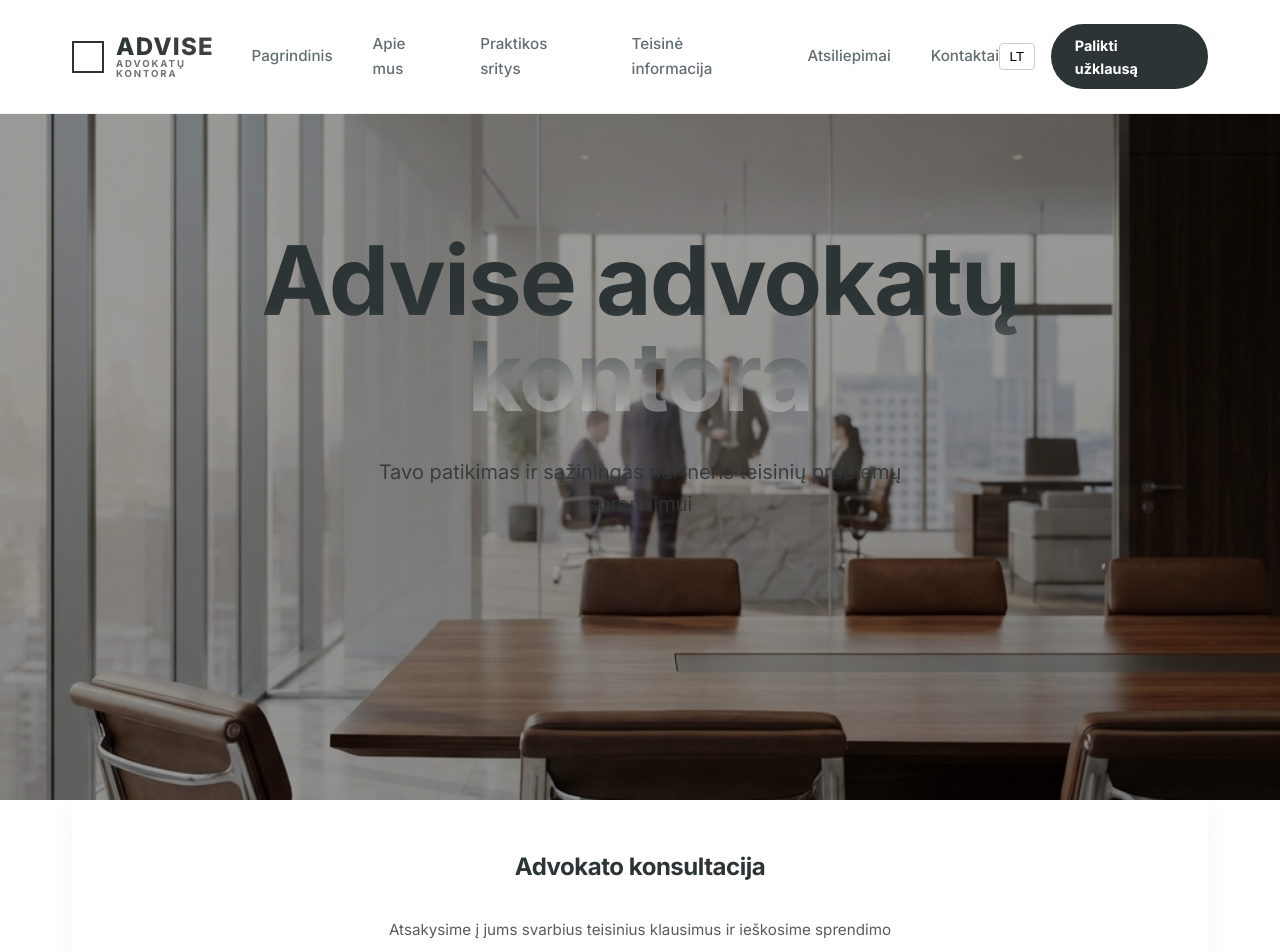
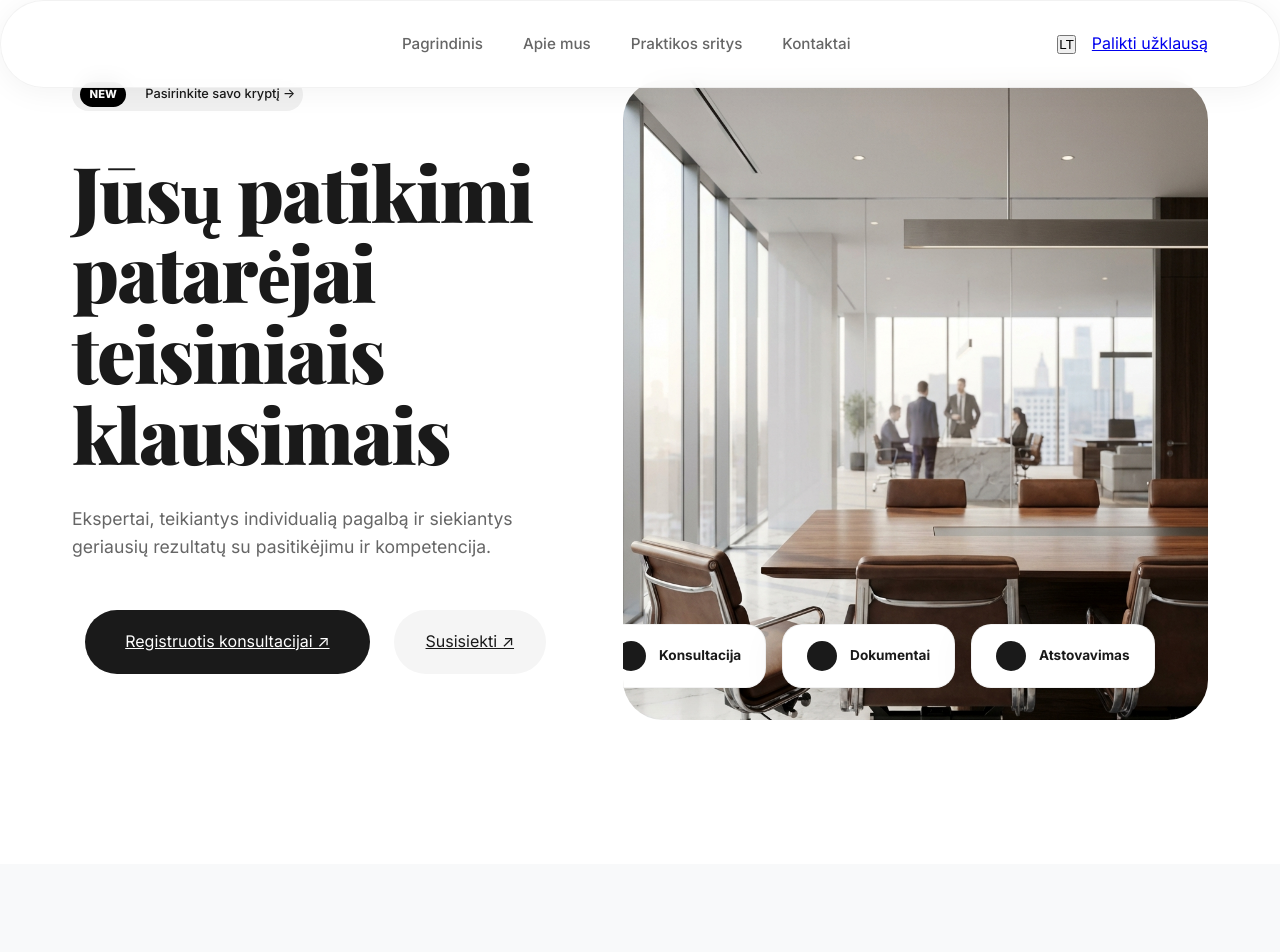
Before and after one commit to abunagas/adviseLFW, a React (Vite) app: page / in a window 1280 px wide. Shown: the top 952 px of the page. Built offline with nearby package versions, Linux system fonts and the light colour scheme.

Commit message:
Redesign to modern split-layout inspired by Lwyer

```diff
--- a/src/components/App.jsx
+++ b/src/components/App.jsx
@@ -9,37 +9,29 @@
 
   return (
     <div className="app">
-      {/* Navbar */}
+      {/* Navbar Island */}
       <nav>
-        <div className="container nav-content">
+        <div className="nav-content container">
           <div className="logo">
-            <div className="logo-icon">
-              <svg width="24" height="24" viewBox="0 0 24 24" fill="none" stroke="currentColor" strokeWidth="3" strokeLinecap="round" strokeLinejoin="round">
-                <rect x="3" y="3" width="7" height="7"></rect>
-                <rect x="14" y="3" width="7" height="7"></rect>
-                <rect x="14" y="14" width="7" height="7"></rect>
-                <rect x="3" y="14" width="7" height="7"></rect>
+            <div className="logo-icon" style={{ border: 'none' }}>
+              <svg width="24" height="24" viewBox="0 0 24 24" fill="none" stroke="currentColor" strokeWidth="2.5" strokeLinecap="round" strokeLinejoin="round">
+                <path d="M12 3v18M6 12l6-6 6 6M6 18l6-6 6 6" />
               </svg>
             </div>
-            <div style={{ display: 'flex', flexDirection: 'column', lineHeight: '1' }}>
-              <span style={{ fontSize: '1.5rem', fontWeight: '800' }}>{t.brand}</span>
-              <span style={{ fontSize: '0.6rem', letterSpacing: '0.2em', opacity: '0.7', fontWeight: '600' }}>ADVOKATŲ KONTORA</span>
-            </div>
+            <span style={{ letterSpacing: '-0.03em' }}>{t.brand}</span>
           </div>
 
           <div className="nav-links">
             <a href="#home">{t.nav.home}</a>
             <a href="#about">{t.nav.about}</a>
             <a href="#services">{t.nav.services}</a>
-            <a href="#legal">{t.nav.legal}</a>
-            <a href="#reviews">{t.nav.reviews}</a>
             <a href="#contact">{t.nav.contact}</a>
           </div>
 
-          <div style={{ display: 'flex', gap: '1rem', alignItems: 'center' }}>
+          <div className="nav-controls">
             <button
               onClick={() => setLang(lang === 'lt' ? 'en' : 'lt')}
-              style={{ background: 'none', border: '1px solid #ccc', padding: '0.3rem 0.6rem', borderRadius: '4px', cursor: 'pointer' }}
+              className="lang-toggle"
             >
               {lang.toUpperCase()}
             </button>
@@ -50,66 +42,44 @@
         </div>
       </nav>
 
-      {/* Hero Section */}
-      <section className="hero" id="home">
-        <img src={heroImg} alt="Advise Law Firm Office" className="hero-bg" />
-        <div className="hero-overlay"></div>
-        <div className="container hero-content">
+      {/* Split Hero Section */}
+      <section className="container hero-split" id="home">
+        <div className="hero-left">
+          <div className="hero-tag">
+            <span>New</span> &nbsp; Pasirinkite savo kryptį →
+          </div>
           <h1>{t.hero.title}</h1>
           <p>{t.hero.subtitle}</p>
+          <div className="hero-btns">
+            <a href="#contact" className="btn-cta" style={{ padding: '1.2rem 2.5rem', borderRadius: '100px', background: '#1a1a1a', color: '#fff' }}>Registruotis konsultacijai ↗</a>
+            <a href="#contact" className="btn-cta" style={{ background: '#f5f5f5', color: '#1a1a1a', padding: '1.2rem 2rem', borderRadius: '100px' }}>Susisiekti ↗</a>
+          </div>
         </div>
-      </section>
 
-      {/* Hero Cards */}
-      <section className="container">
-        <div className="hero-cards">
-          {t.hero.cards.map((card, idx) => (
-            <div key={idx} className={`hero-card ${idx === 1 ? 'dark' : ''}`}>
-              <h3>{card.title}</h3>
-              <p>{card.desc}</p>
-              <a href="#contact" className="btn-more">{card.cta}</a>
+        <div className="hero-right">
+          <div className="hero-img-container">
+            <img src={heroImg} alt="Advise Law Firm Office" />
+
+            {/* Small Overlapping Cards */}
+            <div className="hero-cards-overlay">
+              {t.hero.cards.map((card, idx) => (
+                <div key={idx} className="small-card">
+                  <div className="small-card-icon"></div>
+                  <span>{card.title}</span>
+                </div>
+              ))}
             </div>
-          ))}
-        </div>
-      </section>
-
-      {/* Simple Practice Areas Section */}
-      <section id="services" className="container" style={{ padding: '100px 0' }}>
-        <h2 style={{ textAlign: 'center', marginBottom: '3rem', fontSize: '2.5rem' }}>{t.services.title}</h2>
-        <div className="practice-areas" style={{ display: 'grid', gridTemplateColumns: 'repeat(auto-fit, minmax(300px, 1fr))', gap: '2rem' }}>
-          <div className="hero-card">
-            <h3>{t.services.card1Title}</h3>
-            <p>{t.services.card1Desc}</p>
-          </div>
-          <div className="hero-card">
-            <h3>{t.services.card2Title}</h3>
-            <p>{t.services.card2Desc}</p>
-          </div>
-          <div className="hero-card">
-            <h3>{t.services.card3Title}</h3>
-            <p>{t.services.card3Desc}</p>
           </div>
         </div>
       </section>
 
       {/* Footer */}
-      <footer style={{ background: '#f8f9fa', padding: '3rem 0', borderTop: '1px solid #eee' }}>
+      <footer style={{ background: '#f8f9fa', padding: '3rem 0', marginTop: '4rem' }}>
         <div className="container" style={{ textAlign: 'center' }}>
-          <div className="logo" style={{ justifyContent: 'center', marginBottom: '1rem' }}>
-            <div className="logo-icon">
-              <svg width="20" height="20" viewBox="0 0 24 24" fill="none" stroke="currentColor" strokeWidth="3" strokeLinecap="round" strokeLinejoin="round">
-                <rect x="3" y="3" width="7" height="7"></rect>
-                <rect x="14" y="3" width="7" height="7"></rect>
-                <rect x="14" y="14" width="7" height="7"></rect>
-                <rect x="3" y="14" width="7" height="7"></rect>
-              </svg>
-            </div>
-            <div style={{ display: 'flex', flexDirection: 'column', lineHeight: '1', textAlign: 'left' }}>
-              <span style={{ fontSize: '1.2rem', fontWeight: '800' }}>{t.brand}</span>
-              <span style={{ fontSize: '0.5rem', letterSpacing: '0.2em', opacity: '0.7', fontWeight: '600' }}>ADVOKATŲ KONTORA</span>
-            </div>
+          <div className="logo" style={{ justifyContent: 'center', marginBottom: '1.5rem' }}>
+            <span style={{ fontSize: '1.2rem', fontWeight: '900' }}>{t.brand}</span>
           </div>
-          <p style={{ color: '#636e72', fontSize: '0.9rem' }}>{t.footer.rights}</p>
+          <p style={{ color: '#666', fontSize: '0.9rem' }}>{t.footer.rights}</p>
         </div>
       </footer>
     </div>
--- a/src/data/translations.js
+++ b/src/data/translations.js
@@ -11,23 +11,23 @@
             cta: 'Palikti užklausą'
         },
         hero: {
-            title: 'Advise advokatų kontora',
-            subtitle: 'Tavo patikimas ir sąžiningas partneris teisinių problemų sprendimui',
+            title: 'Jūsų patikimi patarėjai teisiniais klausimais',
+            subtitle: 'Ekspertai, teikiantys individualią pagalbą ir siekiantys geriausių rezultatų su pasitikėjimu ir kompetencija.',
             cards: [
                 {
-                    title: 'Advokato konsultacija',
+                    title: 'Konsultacija',
                     desc: 'Atsakysime į jums svarbius teisinius klausimus ir ieškosime sprendimo',
-                    cta: 'Sužinoti daugiau'
+                    cta: 'Plačiau'
                 },
                 {
-                    title: 'Dokumentų rengimas',
+                    title: 'Dokumentai',
                     desc: 'Padėsime jums parengti sudėtingus teisinius dokumentus teismui',
-                    cta: 'Sužinoti daugiau'
+                    cta: 'Plačiau'
                 },
                 {
-                    title: 'Atstovavimas teisme',
+                    title: 'Atstovavimas',
                     desc: 'Padėsime įgyvendinti jūsų teises teisme ir kitose institucijose',
-                    cta: 'Sužinoti daugiau'
+                    cta: 'Plačiau'
                 }
             ]
         },
@@ -78,23 +78,23 @@
             cta: 'Leave an Inquiry'
         },
         hero: {
-            title: 'Advise Law Firm',
-            subtitle: 'Your reliable and honest partner for solving legal problems',
+            title: 'Your Trusted Advisors for Legal Solutions',
+            subtitle: 'Expert legal guidance tailored to your needs, delivering proven results with trust and excellence.',
             cards: [
                 {
-                    title: 'Legal Consultation',
-                    desc: 'We will answer your important legal questions and look for solutions',
-                    cta: 'Find out more'
+                    title: 'Consultation',
+                    desc: 'Expert legal consultation for your specific legal matters.',
+                    cta: 'More'
                 },
                 {
-                    title: 'Document Preparation',
-                    desc: 'We will help you prepare complex legal documents for court',
-                    cta: 'Find out more'
+                    title: 'Documentation',
+                    desc: 'Preparation and analysis of complex legal documentation.',
+                    cta: 'More'
                 },
                 {
-                    title: 'Court Representation',
-                    desc: 'We will help you implement your rights in court and other institutions',
-                    cta: 'Find out more'
+                    title: 'Representation',
+                    desc: 'Representation in courtrooms and during legal negotiations.',
+                    cta: 'More'
                 }
             ]
         },
--- a/src/styles/index.css
+++ b/src/styles/index.css
@@ -4,49 +4,35 @@
   --font-sans: 'Inter', system-ui, -apple-system, sans-serif;
   --font-serif: 'Playfair Display', serif;
 
-  /* Advise Brand Palette */
   --bg-primary: #ffffff;
-  --bg-secondary: #f8f9fa;
-  --bg-hero: #2d3436;
-  /* Fallback */
-
-  --accent-primary: #2d3436;
-  /* Dark gray for buttons/branding */
-  --accent-secondary: #4a4a4a;
-  --accent-light: #ffffff;
-
-  --text-primary: #2d3436;
-  --text-secondary: #636e72;
-  --text-muted: #b2bec3;
-  --text-light: #ffffff;
-
-  --glass-bg: rgba(255, 255, 255, 0.8);
-  --glass-border: rgba(0, 0, 0, 0.05);
-
-  --transition-smooth: all 0.4s cubic-bezier(0.16, 1, 0.3, 1);
+  --accent-primary: #1a1a1a;
+  --text-primary: #1a1a1a;
+  --text-secondary: #666666;
+  --radius-lg: 40px;
+  --transition: all 0.5s cubic-bezier(0.16, 1, 0.3, 1);
 }
 
-.app {
-  background-color: var(--bg-primary);
-  color: var(--text-primary);
-  min-height: 100vh;
+.container {
+  max-width: 1400px;
+  margin: 0 auto;
+  padding: 0 2rem;
 }
 
-body {
-  font-family: var(--font-sans);
-  background-color: var(--bg-primary);
-  color: var(--text-primary);
-  line-height: 1.6;
-}
-
-/* Header/Navbar */
+/* Island Navbar */
 nav {
-  position: sticky;
-  top: 0;
-  background: var(--bg-primary);
-  border-bottom: 1px solid rgba(0, 0, 0, 0.05);
-  padding: 1rem 0;
+  position: fixed;
+  top: 1.5rem;
+  left: 50%;
+  transform: translateX(-50%);
+  width: calc(100% - 4rem);
+  max-width: 1400px;
+  background: rgba(255, 255, 255, 0.9);
+  backdrop-filter: blur(10px);
+  border-radius: 100px;
+  padding: 0.8rem 2rem;
   z-index: 1000;
+  box-shadow: 0 4px 30px rgba(0, 0, 0, 0.05);
+  border: 1px solid rgba(0, 0, 0, 0.05);
 }
 
 .nav-content {
@@ -58,22 +44,11 @@
 .logo {
   display: flex;
   align-items: center;
-  gap: 1rem;
-  font-weight: 700;
-  font-size: 1.25rem;
-  letter-spacing: 0.1em;
-  color: var(--text-primary);
-}
-
-.logo-icon {
-  width: 32px;
-  height: 32px;
-  border: 2px solid var(--text-primary);
-  display: flex;
-  align-items: center;
-  justify-content: center;
+  gap: 0.5rem;
+  font-family: var(--font-serif);
+  font-weight: 900;
   font-size: 1.5rem;
-  font-weight: 800;
+  color: var(--accent-primary);
 }
 
 .nav-links {
@@ -83,83 +58,183 @@
 
 .nav-links a {
   text-decoration: none;
+  font-weight: 600;
   color: var(--text-secondary);
-  font-weight: 500;
   font-size: 0.9rem;
-  transition: var(--transition-smooth);
+  transition: var(--transition);
 }
 
 .nav-links a:hover {
   color: var(--text-primary);
 }
 
-.btn-cta {
-  background: var(--accent-primary);
-  color: #fff;
-  padding: 0.6rem 1.5rem;
-  border-radius: 50px;
-  text-decoration: none;
-  font-weight: 600;
-  font-size: 0.9rem;
-  transition: var(--transition-smooth);
+.nav-controls {
+  display: flex;
+  gap: 1rem;
+  align-items: center;
 }
 
-.btn-cta:hover {
-  background: var(--accent-secondary);
-  transform: translateY(-2px);
+/* Split Hero Section */
+.hero-split {
+  padding-top: 8rem;
+  min-height: 100vh;
+  display: flex;
+  align-items: center;
+  gap: 4rem;
 }
 
-/* Hero Section */
-.hero {
-  height: 70vh;
-  position: relative;
-  overflow: visible;
+.hero-left {
+  flex: 1;
+  max-width: 600px;
+}
+
+.hero-tag {
+  background: #f0f0f0;
+  padding: 0.25rem 0.5rem;
+  border-radius: 50px;
   display: flex;
   align-items: center;
-  justify-content: center;
-  text-align: center;
-  color: #fff;
+  gap: 0.75rem;
+  font-size: 0.8rem;
+  font-weight: 500;
+  margin-bottom: 2.5rem;
+  width: fit-content;
 }
 
-.hero-overlay {
-  position: absolute;
-  top: 0;
-  left: 0;
-  right: 0;
-  bottom: 0;
-  background: rgba(0, 0, 0, 0.4);
-  z-index: 1;
+.hero-tag span {
+  background: #000;
+  color: #fff;
+  padding: 0.2rem 0.6rem;
+  border-radius: 50px;
+  font-size: 0.7rem;
+  font-weight: 800;
+  text-transform: uppercase;
 }
 
-.hero-bg {
-  position: absolute;
-  top: 0;
-  left: 0;
-  right: 0;
-  bottom: 0;
-  object-fit: cover;
+.hero-split h1 {
+  font-family: var(--font-serif);
+  font-size: clamp(3rem, 6vw, 5.5rem);
+  font-weight: 800;
+  line-height: 1.05;
+  color: var(--text-primary);
+  margin-bottom: 2rem;
+  letter-spacing: -0.02em;
+}
+
+.hero-split p {
+  color: var(--text-secondary);
+  font-size: 1.1rem;
+  line-height: 1.6;
+  margin-bottom: 3rem;
+  max-width: 450px;
+}
+
+.hero-btns {
+  display: flex;
+  gap: 1.5rem;
+}
+
+.hero-right {
+  flex: 1.2;
+  position: relative;
+  height: 80vh;
+  min-height: 600px;
+}
+
+.hero-img-container {
   width: 100%;
   height: 100%;
+  border-radius: var(--radius-lg);
+  overflow: hidden;
+  position: relative;
 }
 
-.hero-content {
-  position: relative;
-  z-index: 2;
-  margin-top: -5rem;
+.hero-img-container img {
+  width: 100%;
+  height: 100%;
+  object-fit: cover;
 }
 
-.hero h1 {
-  font-size: 4rem;
-  margin-bottom: 1rem;
-  font-weight: 700;
+/* New 3 Cards Overlap */
+.hero-cards-overlay {
+  position: absolute;
+  bottom: 2rem;
+  left: -2rem;
+  display: flex;
+  gap: 1rem;
 }
 
-.hero p {
-  font-size: 1.25rem;
-  opacity: 0.9;
+.small-card {
+  background: #ffffff;
+  padding: 1rem 1.5rem;
+  border-radius: 20px;
+  box-shadow: 0 10px 40px rgba(0, 0, 0, 0.1);
+  border: 1px solid rgba(0, 0, 0, 0.05);
+  display: flex;
+  align-items: center;
+  gap: 0.8rem;
+  transition: var(--transition);
+}
+
+.small-card:hover {
+  transform: translateY(-5px);
+}
+
+.small-card-icon {
+  width: 30px;
+  height: 30px;
+  background: var(--accent-primary);
+  border-radius: 50%;
+}
+
+.small-card span {
+  font-weight: 700;
+  font-size: 0.85rem;
+}
+
+@media (max-width: 1100px) {
+  .hero-split {
+    flex-direction: column;
+    text-align: center;
+    padding-top: 10rem;
+  }
+
+  .hero-left {
+    max-width: 100%;
+  }
+
+  .hero-right {
+    width: 100%;
+    height: 50vh;
+  }
+
+  .hero-cards-overlay {
+    left: 50%;
+    transform: translateX(-50%);
+    bottom: -3rem;
+  }
+
+  .hero-split p {
+    margin-left: auto;
+    margin-right: auto;
+  }
+
+  .hero-btns {
+    justify-content: center;
+  }
 }
 
 /* Hero Cards Styles */
+.hero-cards {
+  display: grid;
+  grid-template-columns: repeat(3, 1fr);
+  gap: 2rem;
+  margin-top: -120px;
+  /* Overlap effect */
+  position: relative;
+  z-index: 100;
+}
+
 .hero-card {
   background: #fff;
   padding: 3rem 2rem;
```
